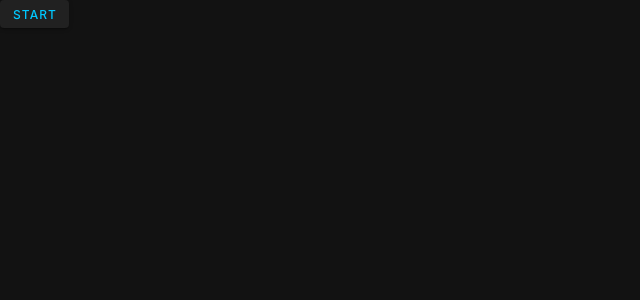
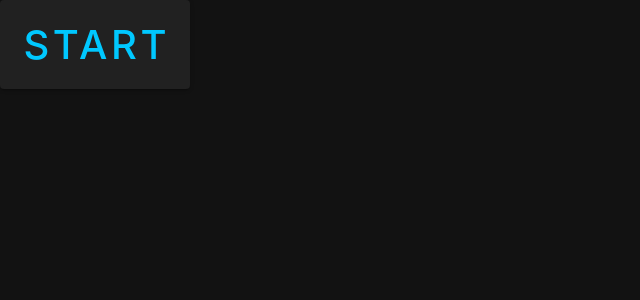
Before and after one commit to LucasJappert/twitch-extensions, a Vue app: page / in a window 1280 px wide. Shown: the top 300 px of the page, without its empty margins (0-640 px from the left). Built offline with nearby package versions, Linux system fonts and the light colour scheme.

Commit message:
minor fix

```diff
--- a/src/views/twitch/UserWelcome.vue
+++ b/src/views/twitch/UserWelcome.vue
@@ -1,5 +1,5 @@
 <template>
-    <v-btn tonal color="default" @click="startExperience" size="small" class="start-button">Start</v-btn>
+    <v-btn tonal color="default" @click="startExperience" size="xl" class="start-button pa-5">Start</v-btn>
 </template>
 
 <script>
```
